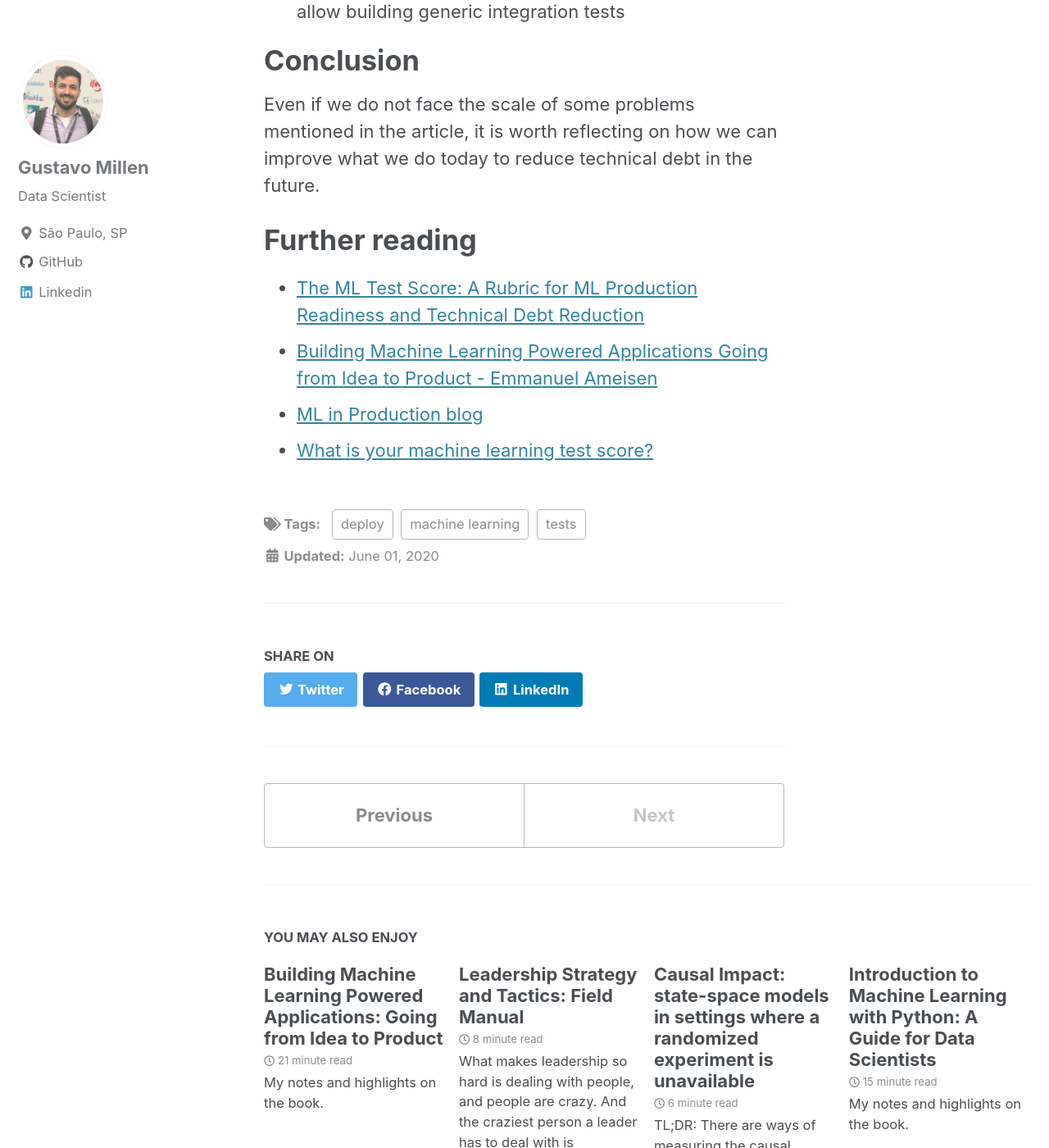
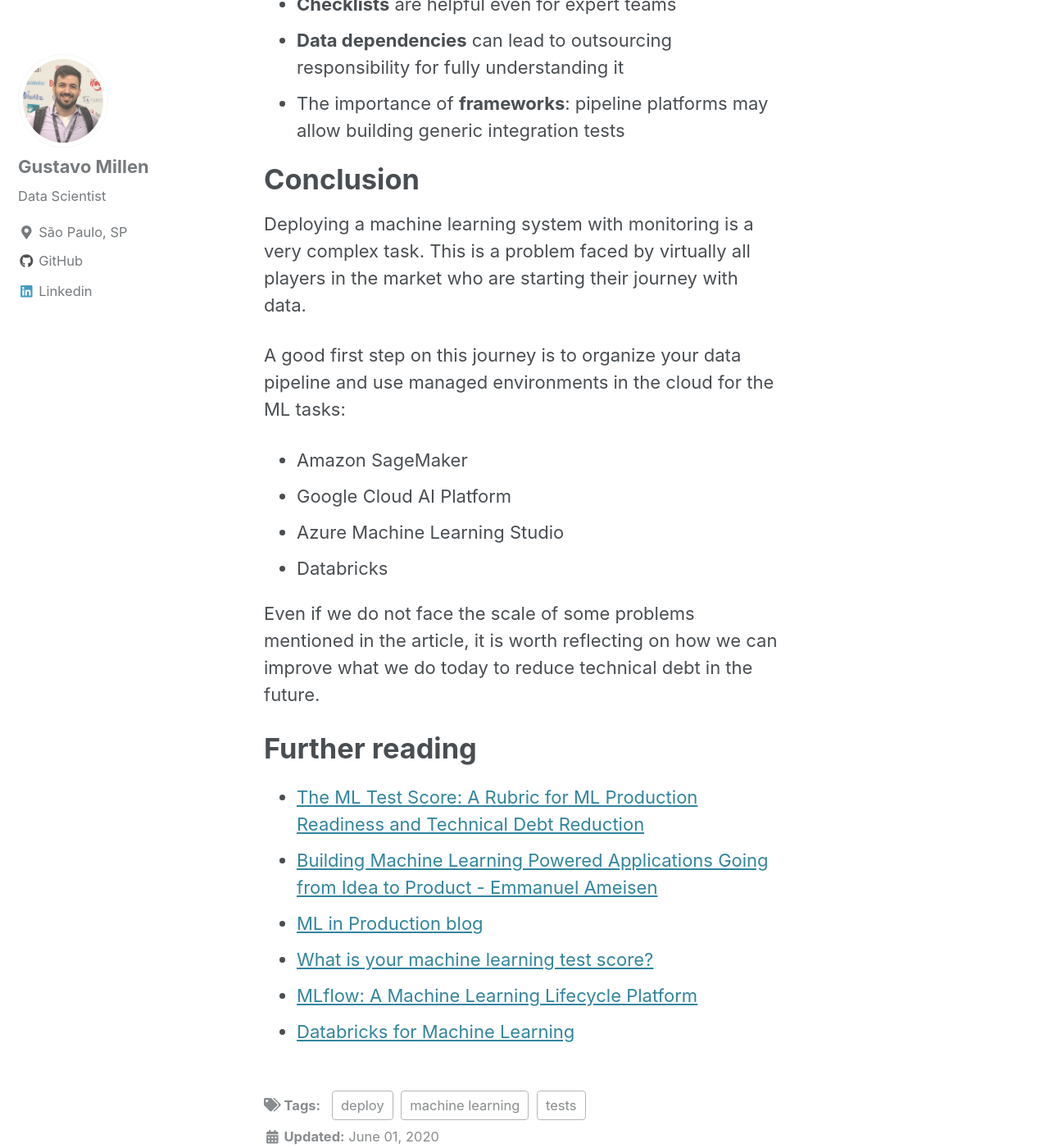
Before and after one commit to millengustavo/millengustavo.github.io, a Jekyll site: the page built from _posts/2020-06-01-ml-test-production.md, in a window 1280 px wide and 1400 px high, scrolled down 4777 px. Shown: the whole window at 82% size. Built offline with Jekyll 4.4.1, drawn with Linux system fonts in a browser that asks for light colours; cached includes are drawn as plain includes; nearby versions of some CDN libraries; some of the changed text lies outside the part shown.

Commit message:
Add cloud references

```diff
--- a/_posts/2020-06-01-ml-test-production.md
+++ b/_posts/2020-06-01-ml-test-production.md
@@ -49,6 +49,14 @@
 - The importance of **frameworks**: pipeline platforms may allow building generic integration tests
 
 # Conclusion
+Deploying a machine learning system with monitoring is a very complex task. This is a problem faced by virtually all players in the market who are starting their journey with data.
+
+A good first step on this journey is to organize your data pipeline and use managed environments in the cloud for the ML tasks:
+- Amazon SageMaker
+- Google Cloud AI Platform
+- Azure Machine Learning Studio
+- Databricks
+
 Even if we do not face the scale of some problems mentioned in the article, it is worth reflecting on how we can improve what we do today to reduce technical debt in the future.
 
 
@@ -57,3 +65,5 @@
 - [Building Machine Learning Powered Applications Going from Idea to Product - Emmanuel Ameisen](http://shop.oreilly.com/product/0636920215912.do)
 - [ML in Production blog](https://mlinproduction.com/)
 - [What is your machine learning test score?](https://speakerdeck.com/trallard/what-is-your-ml-test-score)
+- [MLflow: A Machine Learning Lifecycle Platform](https://github.com/mlflow/mlflow)
+- [Databricks for Machine Learning](https://databricks.com/solutions/machine-learning)
```
Also changed, not shown: other parts of _posts/2020-06-01-ml-test-production.md (+2 -2 lines).
